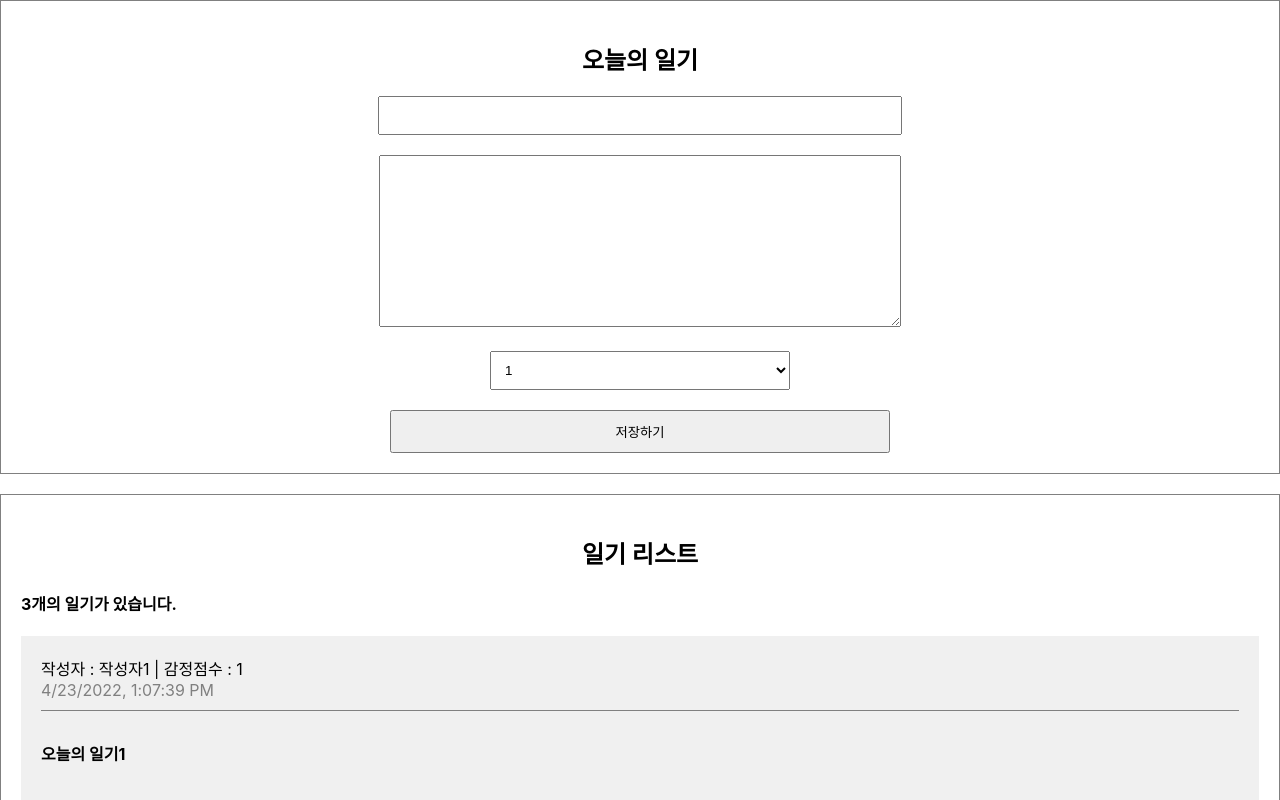
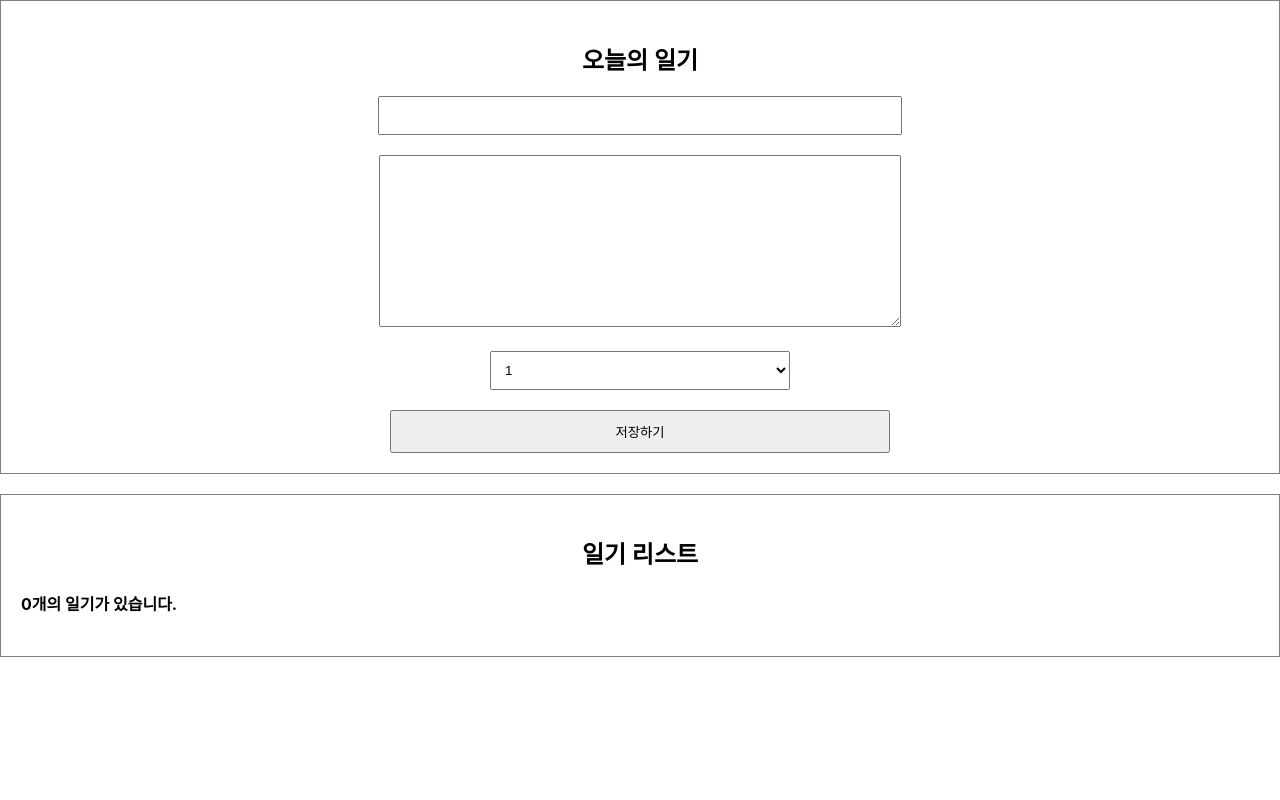
Before and after one commit to ParkYoungHoon/mysimplediary, a React (Create React App) app: page / in a window 1280 px wide. Shown: the top 800 px of the page. Built offline with nearby package versions, Linux system fonts and the light colour scheme.

Commit message:
데이터 추가하기 기능추가

```diff
--- a/src/App.js
+++ b/src/App.js
@@ -1,35 +1,28 @@
 import './App.css';
+import React, { useRef, useState } from "react";
 import DiaryEditor from "./components/DiaryEditor";
 import DiaryList from "./components/DiaryList";
 
 function App() {
-  const diaryList = [
-    {
-      id: 1,
-      author: "작성자1",
-      content: "오늘의 일기1",
-      emotion: 1,
-      created_date: new Date().getTime(),
-    },
-    {
-      id: 2,
-      author: "작성자2",
-      content: "오늘의 일기2",
-      emotion: 2,
-      created_date: new Date().getTime(),
-    },
-    {
-      id: 3,
-      author: "작성자3",
-      content: "오늘의 일기3",
-      emotion: 3,
-      created_date: new Date().getTime(),
-    },
-  ];
+  const [data, setData] = useState([]);
+  const dataId = useRef(0);
+
+  const onCreate = (author, content, emotion) => {
+    const created_date = new Date().getTime();
+    const newDiary = {
+      author,
+      content,
+      emotion,
+      created_date,
+      id: dataId.current,
+    };
+    dataId.current += 1;
+    setData([newDiary, ...data]);
+  };
   return (
     <div className="App">
-      <DiaryEditor />
-      <DiaryList diaryList={diaryList} />
+      <DiaryEditor onCreate={onCreate} />
+      <DiaryList diaryList={data} />
     </div>
   );
 }
--- a/src/components/DiaryEditor.js
+++ b/src/components/DiaryEditor.js
@@ -1,6 +1,6 @@
 import React, { useState, useRef } from "react";
 
-const DiaryEditor = () => {
+const DiaryEditor = ({ onCreate }) => {
   const authorInput = useRef();
   const contentInput = useRef();
   const [state, setState] = useState({
@@ -25,7 +25,14 @@
       contentInput.current.focus();
       return;
     }
+
+    onCreate(state.author, state.content, state.emotion);
     alert("저장 성공");
+    setState({
+      author: "",
+      content: "",
+      emotion: 1,
+    });
   };
 
   return (
```
